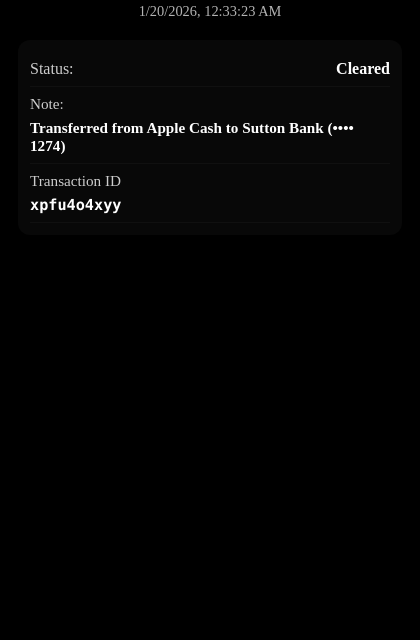
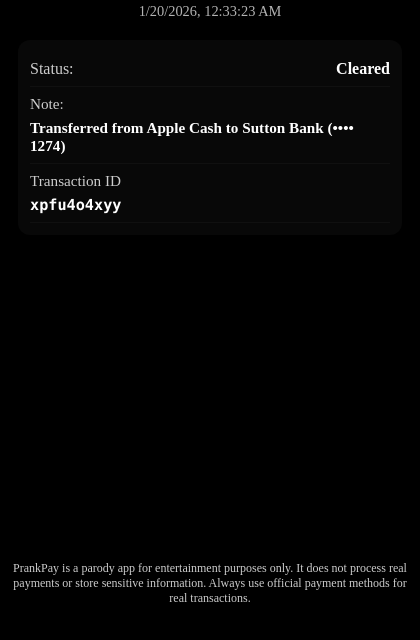
Before and after one commit to jzaval17/payAI, an Electron app: page receipt.html in a window 420 px wide. Shown: the part 162-802 px from the top of the page. Drawn offline with Linux system fonts and the light colour scheme.

Commit message:
SOOO GOOD

```diff
--- a/receipt.html
+++ b/receipt.html
@@ -37,7 +37,12 @@
     </section>
   </main>
 
-  <script>
+    <!-- Disclaimer -->
+    <footer class="disclaimer">
+      <p>PrankPay is a parody app for entertainment purposes only. It does not process real payments or store sensitive information. Always use official payment methods for real transactions.</p>
+    </footer>
+
+    <script>
     // Read URL params and populate the receipt
     const params = new URLSearchParams(location.search);
     const amount = params.get('amount') || '$20.00';
```
